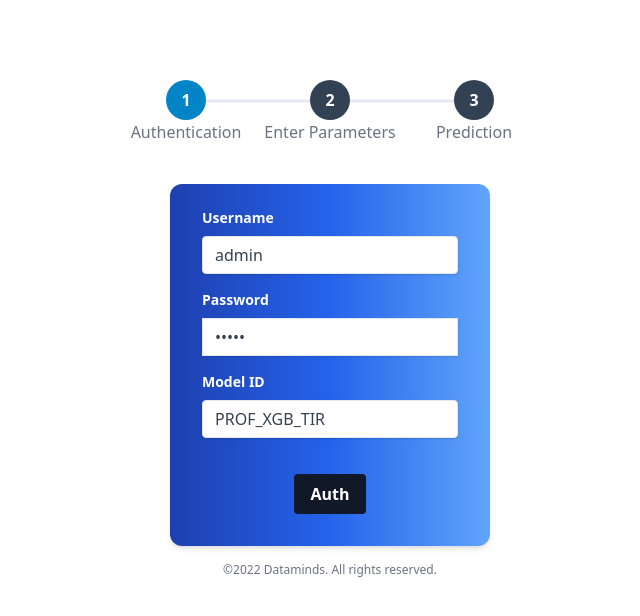
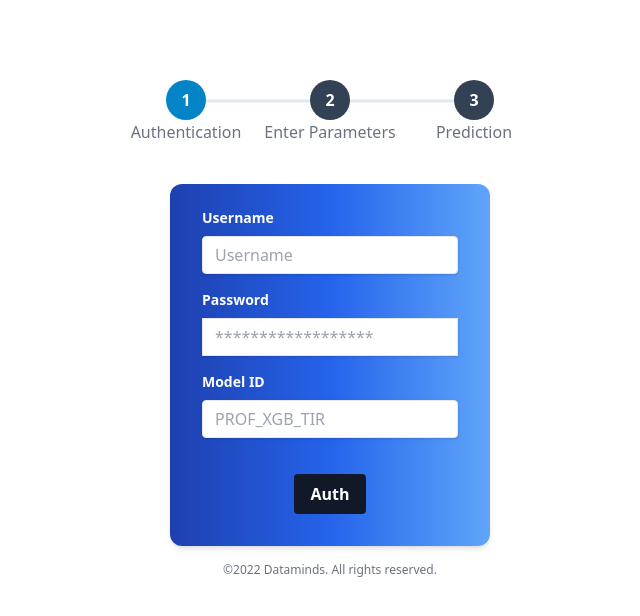
Before and after one commit to dataminds-ai/data-minds.github.io, a React (Create React App) app: page /demo in a window 1280 px wide. Shown: the top 616 px of the page, without its empty margins (310-950 px from the left). Built offline with nearby package versions, Linux system fonts and the light colour scheme.

Commit message:
integracion de los componentes de autenticacion y prediccion con sus apis respectivas

```diff
--- a/package.json
+++ b/package.json
@@ -3,6 +3,7 @@
   "version": "0.1.0",
   "homepage": "https://data-minds.github.io",
   "private": true,
+  "proxy": "https://scoring.dataminds.pe",
   "dependencies": {
     "@emailjs/browser": "^3.6.2",
     "@fontsource/jetbrains-mono": "^4.5.9",
@@ -13,6 +14,7 @@
     "@testing-library/jest-dom": "^5.16.4",
     "@testing-library/react": "^13.3.0",
     "@testing-library/user-event": "^13.5.0",
+    "axios": "^0.27.2",
     "emailjs-com": "^3.2.0",
     "react": "^18.2.0",
     "react-dom": "^18.2.0",
--- a/src/components/auth/Auth.jsx
+++ b/src/components/auth/Auth.jsx
@@ -1,38 +1,43 @@
 import React from 'react'
+import { useSwiper } from 'swiper/react';
 
-function Auth({ handleSubmit, Button }) {
+function Auth({ handleSubmit, handleChange, formValue }) {
+
+  const swiper = useSwiper();
+
   return (
     <>
-      <div class="w-full max-w-xs">
-        {/* <div className="bg-gradient-to-r from-blue-800 via-blue-600 to-blue-400 text-white px-6 lg:px-8 py-6 shadow-inner font-montserrat"> */}
-        <form class="bg-gradient-to-r from-blue-800 via-blue-600 to-blue-400 text-white shadow-md rounded-xl px-8 pt-6 pb-8 mb-4" onSubmit={handleSubmit}>
-          <div class="mb-4">
-            <label class="block text-sm font-bold mb-2" for="username">
+      <div className="w-full max-w-xs">
+        <form className="bg-gradient-to-r from-blue-800 via-blue-600 to-blue-400 text-white shadow-md rounded-xl px-8 pt-6 pb-8 mb-4" onSubmit={(e) => handleSubmit(e, swiper)}>
+          <div className="mb-4">
+            <label className="block text-sm font-bold mb-2" for="username">
               Username
             </label>
-            <input class="shadow appearance-none border rounded w-full py-2 px-3 text-gray-700 leading-tight focus:outline-none focus:shadow-outline" id="username" type="text" placeholder="Username" value="admin"/>
+            <input className="shadow appearance-none border rounded w-full py-2 px-3 text-gray-700 leading-tight focus:outline-none focus:shadow-outline" id="username" name="username" type="text" placeholder="Username" value={formValue.username} onChange={handleChange}/>
           </div>
-          <div class="mb-4">
-            <label class="block text-sm font-bold mb-2" for="password">
+          <div className="mb-4">
+            <label className="block text-sm font-bold mb-2" for="password">
               Password
             </label>
-            <input class="shadow appearance-none border w-full py-2 px-3 text-gray-700 leading-tight focus:outline-none focus:shadow-outline" id="password" type="password" placeholder="******************" value="admin"/>
-            {/* <p class="text-red-500 text-xs italic">Please choose a password.</p> */}
+            <input className="shadow appearance-none border w-full py-2 px-3 text-gray-700 leading-tight focus:outline-none focus:shadow-outline" id="password" name="password" type="password" placeholder="******************" value={formValue.password} onChange={handleChange}/>
+            {/* <p className="text-red-500 text-xs italic">Please choose a password.</p> */}
           </div>
-          <div class="mb-6">
-            <label class="block text-sm font-bold mb-2" for="modelId">
+          <div className="mb-6">
+            <label className="block text-sm font-bold mb-2" for="modelId">
               Model ID
             </label>
-            <input class="shadow appearance-none border rounded w-full py-2 px-3 text-gray-700 mb-3 leading-tight focus:outline-none focus:shadow-outline" id="modelId" type="text" placeholder="PROF_XGB_TIR" value="PROF_XGB_TIR" />
+            <input className="shadow appearance-none border rounded w-full py-2 px-3 text-gray-700 mb-3 leading-tight focus:outline-none focus:shadow-outline" id="modelId" name="modelId" type="text" placeholder="PROF_XGB_TIR" value={formValue.modelId} onChange={handleChange}/>
           </div>
-          <div class="flex items-center justify-center">
-            <Button name={"Auth"} />
-            {/* <a class="inline-block align-baseline font-bold text-sm text-blue-500 hover:text-blue-800" href="#">
+          <div className="flex items-center justify-center">
+            <button className="bg-gray-900 hover:bg-gray-800 text-white font-bold py-2 px-4 rounded focus:outline-none focus:shadow-outline" type='submit'>
+              Auth
+            </button>
+            {/* <a className="inline-block align-baseline font-bold text-sm text-blue-500 hover:text-blue-800" href="#">
               Forgot Password?
             </a> */}
           </div>
         </form>
-        <p class="text-center text-gray-500 text-xs">
+        <p className="text-center text-gray-500 text-xs">
           &copy;2022 Dataminds. All rights reserved.
         </p>
       </div>
--- a/src/components/stepper/Stepper.jsx
+++ b/src/components/stepper/Stepper.jsx
@@ -8,7 +8,6 @@ const Stepper = ({ currentStep, complete }) => {
   // const [complete, setComplete] = useState(false);
   return (
     <>
-      {console.log( currentStep, complete)}
       <div className="flex justify-between">
         {steps?.map((step, i) => (
           <div
--- a/src/containers/Demo/ParamForm.jsx
+++ b/src/containers/Demo/ParamForm.jsx
@@ -1,8 +1,55 @@
 import React from 'react'
+import { useSwiper } from 'swiper/react';
+
+// const params = [
+//   {
+//     id: "age",
+//     title: "Age"
+//   },
+//   {
+//     id: "income",
+//     title: "Monthly income"
+//   },
+//   {
+//     id: "membership-length",
+//     title: "Membership length"
+//   },
+//   {
+//     id: "number-loans",
+//     title: "Number of loans"
+//   },
+//   {
+//     id: "number-defaults",
+//     title: "Number of defaults"
+//   },
+//   {
+//     id: "mdd",
+//     title: "Maximum days delinquent"
+//   },
+//   {
+//     id: "principal",
+//     title: "Principal"
+//   },
+//   {
+//     id: "emir",
+//     title: "Effective monthly interest rate"
+//   },
+//   {
+//     id: "number-installments",
+//     title: "Number of installments",
+//   },
+//   {
+//     id: "amount-installment",
+//     title: "Amount of the installment"
+//   },
+// ]
 
 const params = ["Age", "Monthly income", "Membership length", "Number of loans", "Number of defaults", "Maximum days delinquent", "Principal", "Effective monthly interest rate", "Number of installments", "Amount of the installment"]
 
-export default function Paramform() {
+export default function Paramform({ handleSubmit, handleChange, paramForm }) {
+
+  const swiper = useSwiper();
+
   return (
     <>
       <div className="bg-gradient-to-r from-blue-800 via-blue-600 to-blue-400 p-5 rounded-xl">
@@ -14,38 +61,38 @@ export default function Paramform() {
             </div>
           </div>
           <div className="mt-5 md:col-span-2 md:mt-0">
-            <form action="#" method="POST">
+            <form onSubmit={(e) => handleSubmit(e, swiper)}>
               <div className="overflow-hidden shadow-xl sm:rounded-xl">
                 <div className="bg-white px-4 py-5 sm:p-6">
                   <div className="grid grid-cols-6 gap-6">
                     {params?.map((param, i) => (
                       <div className="col-span-6 sm:col-span-2">
-                        <label htmlFor="first-name" className="block text-sm font-medium text-gray-700">
+                        <label for={`param${i + 1}`} className="block text-sm font-medium text-gray-700">
                           {param}
                         </label>
                         <input
                           type="text"
-                          name="first-name"
-                          id="first-name"
-                          autoComplete="given-name"
+                          name={`param${i + 1}`}
+                          id={`param${i + 1}`}
                           className="mt-1 block w-full rounded-md border border-gray-300 py-2 px-3 shadow-sm focus:border-indigo-500 focus:ring-indigo-500 sm:text-sm"
+                          value={paramForm[`param${i + 1}`]}
+                          onChange={handleChange}
                         />
                       </div>
                     ))}
 
                     <div className="col-span-6 sm:col-span-2">
-                      <label htmlFor="country" className="block text-sm font-medium text-gray-700">
+                      <label for="param11" className="block text-sm font-medium text-gray-700">
                         Loan product id
                       </label>
                       <select
-                        id="country"
-                        name="country"
-                        autoComplete="country-name"
+                        id="param11"
+                        name="param11"
                         className="mt-1 block w-full rounded-md border border-gray-300 bg-white py-2 px-3 shadow-sm focus:border-indigo-500 focus:outline-none focus:ring-indigo-500 sm:text-sm"
                       >
-                        <option>United States</option>
-                        <option>Canada</option>
-                        <option>Mexico</option>
+                        <option>100</option>
+                        <option>200</option>
+                        <option>300</option>
                       </select>
                     </div>
                   </div>
--- a/src/containers/Demo/SwipeButton.jsx
+++ b/src/containers/Demo/SwipeButton.jsx
@@ -1,12 +1,13 @@
 import { React } from 'react';
 import { useSwiper } from 'swiper/react';
 
-export default function SlideNextButton({ name }) {
+export default function SlideNextButton({ name, handleSlide, response }) {
   const swiper = useSwiper();
 
   return (
     <button className="bg-gray-900 hover:bg-gray-800 text-white font-bold py-2 px-4 rounded focus:outline-none focus:shadow-outline"
-      onClick={() => swiper.slideNext()}>
+      onClick={() => handleSlide(swiper, response)}
+      >
         {name}
     </button>
   );
--- a/src/containers/Demo/index.js
+++ b/src/containers/Demo/index.js
@@ -1,4 +1,5 @@
-import React, { useState } from "react";
+import React, { useState, useEffect } from "react";
+import axios from 'axios';
 import Auth from '../../components/auth/Auth'
 import Stepper from '../../components/stepper/Stepper'
 import SwipeButton from './SwipeButton'
@@ -13,15 +14,120 @@ import Paramform from "./ParamForm";
 function Demo() {
   const [currentStep, setCurrentStep] = useState(1);
   const [complete, setComplete] = useState(false);
+  const [token, setToken] = useState(null);
+  const [response, setResponse] = useState(null);
+  const [formValue, setformValue] = useState({
+    username: "",
+    password: "",
+    modelId: ""
+  });
 
-  const swiper = useSwiper();
+  const [paramForm, setParamForm] = useState({
+    param1: 33,
+    param2: 3000,
+    param3: 12,
+    param4: 5,
+    param5: 7,
+    param6: 90,
+    param7: 3000,
+    param8: 4.20,
+    param9: 14,
+    param10: 214.29,
+    param11: 100
+  });
 
-  function handleSubmit(stepsLength) {
-    stepsLength.preventDefault();
-    currentStep === stepsLength
-      ? setComplete(true)
-      : setCurrentStep((prev) => prev + 1);
-    swiper.slideNext()
+  const baseURL = "/api/v1/scoring";
+
+  const handleChange = (e) => {
+    switch (currentStep) {
+      case 1:
+        setformValue({
+          ...formValue,
+          [e.target.name]: e.target.value
+        });
+
+        break;
+      case 2:
+        setParamForm({
+          ...paramForm,
+          [e.target.name]: e.target.value
+        })
+        break;
+    }
+  }
+
+  const handleSubmit = async (e, swiper) => {
+    e.preventDefault();
+
+    const stepsLength = 3
+
+    switch (currentStep) {
+      case 1:
+        await axios
+          .post(`${baseURL}/auth`, {
+            usuario: formValue.username,
+            clave: formValue.password,
+            codigo_modelo: formValue.modelId
+          })
+          .then((response) => {
+            setResponse(response.data);
+            setToken(response.data.token);
+            if (response.data.codigo == "00") {
+              currentStep === stepsLength
+                ? setComplete(true)
+                : setCurrentStep((prev) => prev + 1);
+
+              swiper.slideNext()
+            }
+          });
+        break;
+      case 2:
+        await axios
+          .post(`${baseURL}/predict`, {
+            numericas: [
+              {
+                num_antig_socio: paramForm.param3,
+                num_cant_creditos: paramForm.param4,
+                num_cant_incid_mora: paramForm.param5,
+                num_cant_meses: paramForm.param9,
+                num_edad: paramForm.param1,
+                num_ingreso_mensual: paramForm.param2,
+                num_max_dias_atraso: paramForm.param6,
+                num_monto_cuota: paramForm.param10,
+                num_monto_solic: paramForm.param7,
+                num_prome_dias_atraso: null,
+                num_tem: paramForm.param8
+              }
+            ],
+            categoricas: [
+              {
+                cat_estado_civil: null,
+                cat_flag_excep_riesgos: null,
+                cat_nivel_estudio: null,
+                cat_prod_prestamo: paramForm.param11,
+                cat_profesion: null,
+                cat_sexo: null,
+                cat_tipo_vivienda: null
+              }
+            ]
+          }, {
+            headers: {
+              'Authorization': `bearer ${token}`
+            }
+          })
+          .then((response) => {
+            if (response.data.codmensaje == "00") {
+              currentStep === stepsLength
+                ? setComplete(true)
+                : setCurrentStep((prev) => prev + 1);
+
+              swiper.slideNext()
+            }
+          });
+        break;
+      case 3:
+        break;
+    }
   }
 
   return (
@@ -37,14 +143,14 @@ function Demo() {
             <SwiperSlide>
               <div className="flex">
                 <div className="mx-auto">
-                  <Auth handleSubmit={handleSubmit} Button={SwipeButton} />
+                  <Auth handleSubmit={handleSubmit} Button={SwipeButton} handleChange={handleChange} formValue={formValue} />
                 </div>
               </div>
             </SwiperSlide>
             <SwiperSlide>
               <div className="flex">
                 <div className="mx-auto">
-                  <Paramform />
+                  <Paramform handleSubmit={handleSubmit} handleChange={handleChange} paramForm={paramForm} />
                 </div>
               </div>
             </SwiperSlide>
```
Also changed, not shown: 1 other file (tests, documents, lock files or other folders).
